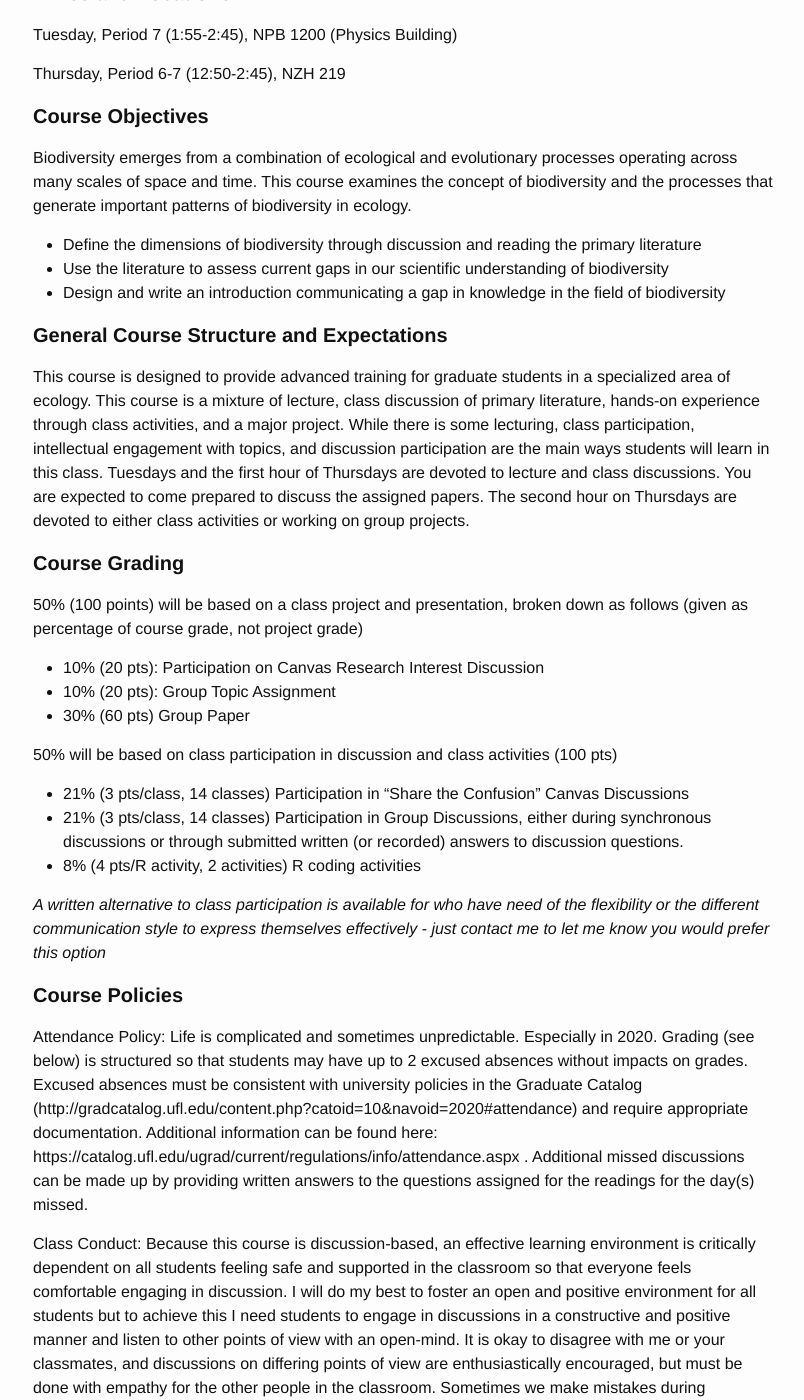
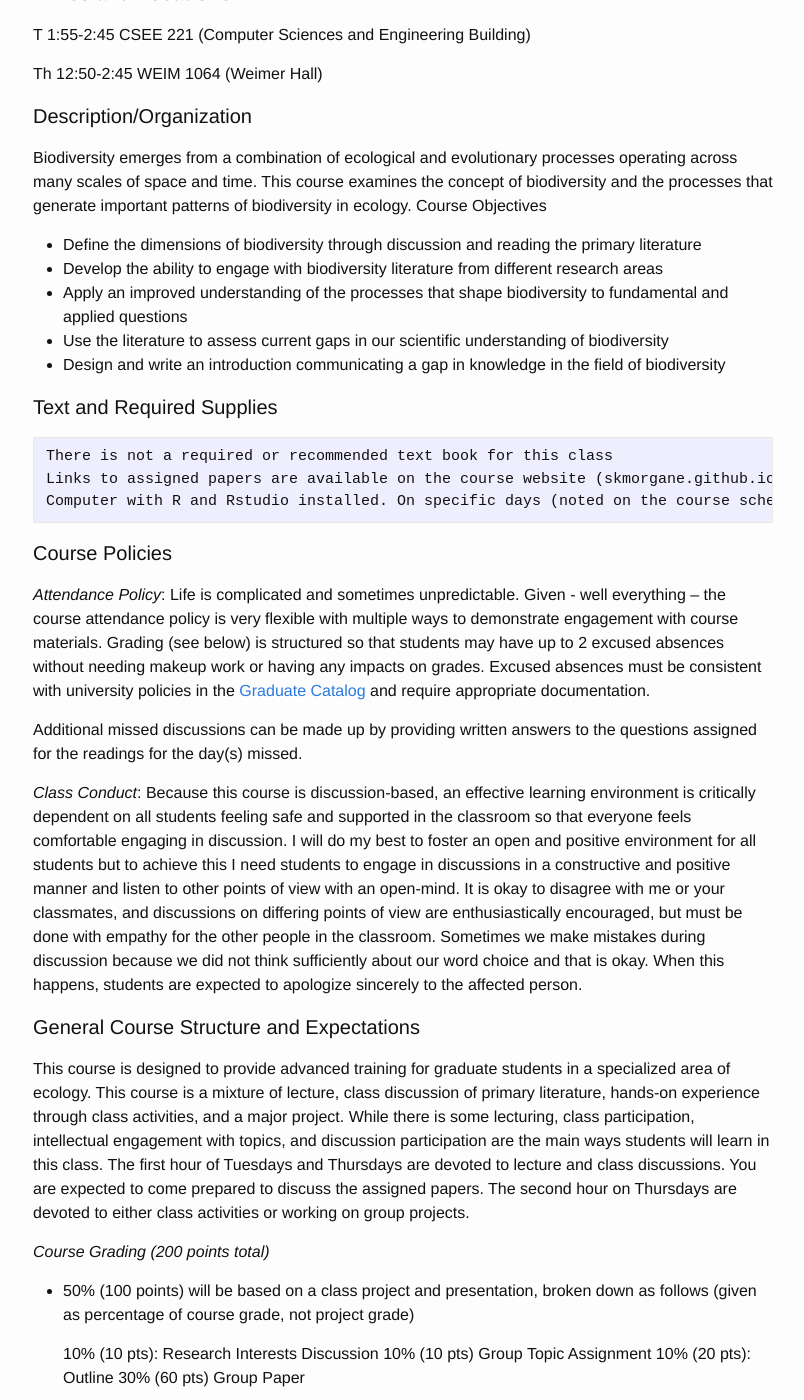
Before and after one commit to skmorgane/biodiversity-course, a Jekyll site: the page built from syllabus.md, in a window 1280 px wide and 1400 px high, scrolled down 478 px. Shown: the whole window, without its empty margins (237-1041 px from the left). Built offline with Jekyll 4.4.1, drawn with Linux system fonts in a browser that asks for light colours; some of the changed text lies outside the part shown.

Commit message:
Update syllabus for 2024

```diff
--- a/syllabus.md
+++ b/syllabus.md
@@ -13,113 +13,96 @@ title: Syllabus
 
 #### **Times and Locations**
 
-Tuesday, Period 7 (1:55-2:45), NPB 1200 (Physics Building)
+T 1:55-2:45 CSEE 221 (Computer Sciences and Engineering Building)
 
-Thursday, Period 6-7 (12:50-2:45), NZH 219
+Th 12:50-2:45 WEIM 1064 (Weimer Hall)
 
-#### **Course Objectives**
+#### Description/Organization
 
 Biodiversity emerges from a combination of ecological and evolutionary processes operating across many scales of space and time. This course examines the concept of biodiversity and the processes that generate important patterns of biodiversity in ecology.
-*	Define the dimensions of biodiversity through discussion and reading the primary literature
-*	Use the literature to assess current gaps in our scientific understanding of biodiversity
-*	Design and write an introduction communicating a gap in knowledge in the field of biodiversity
+Course Objectives
 
-#### **General Course Structure and Expectations**
+* Define the dimensions of biodiversity through discussion and reading the primary literature
+* Develop the ability to engage with biodiversity literature from different research areas
+* Apply an improved understanding of the processes that shape biodiversity to fundamental and applied questions
+* Use the literature to assess current gaps in our scientific understanding of biodiversity
+* Design and write an introduction communicating a gap in knowledge in the field of biodiversity
 
-This course is designed to provide advanced training for graduate students in a specialized area of ecology. This course is a mixture of lecture, class discussion of primary literature, hands-on experience through class activities, and a major project. While there is some lecturing, class participation, intellectual engagement with topics, and discussion participation are the main ways students will learn in this class. Tuesdays and the first hour of Thursdays are devoted to lecture and class discussions. You are expected to come prepared to discuss the assigned papers. The second hour on Thursdays are devoted to either class activities or working on group projects.
+#### Text and Required Supplies
 
-#### **Course Grading**
+    There is not a required or recommended text book for this class
+    Links to assigned papers are available on the course website (skmorgane.github.io/biodiversity-course) or via links in Canvas modules. If you are off campus, you will need to use the UF VPN.
+    Computer with R and Rstudio installed. On specific days (noted on the course schedule) laptops will be required to participate in literature search and basic computational activities. Software: We will be using R (a freely available statistical programming environment) to learn about quantitative approaches to studying biodiversity patterns. R is required. It is also recommending that student load RStudio – a freely available integrated programming environment – which makes working with R more user friendly.
 
-50% (100 points) will be based on a class project and presentation, broken down as follows (given as percentage of course grade, not project grade)
+#### Course Policies
 
-* 10% (20 pts): Participation on Canvas Research Interest Discussion
-* 10% (20 pts): Group Topic Assignment
-* 30% (60 pts) Group Paper
+*Attendance Policy*: Life is complicated and sometimes unpredictable. Given - well everything – the course attendance policy is very flexible with multiple ways to demonstrate engagement with course materials. Grading (see below) is structured so that students may have up to 2 excused absences without needing makeup work or having any impacts on grades. Excused absences must be consistent with university policies in the [Graduate Catalog](https://gradcatalog.ufl.edu/graduate/regulations/) and require appropriate documentation.
 
-50% will be based on class participation in discussion and class activities (100 pts)
-
-* 21% (3 pts/class, 14 classes) Participation in “Share the Confusion” Canvas Discussions
-* 21% (3 pts/class, 14 classes) Participation in Group Discussions, either during synchronous discussions or through submitted written (or recorded) answers to discussion questions.
-* 8% (4 pts/R activity, 2 activities) R coding activities
-
-*A written alternative to class participation is available for who have need of the flexibility or the different communication style to express themselves effectively - just contact me to let me know you would prefer this option*
-
-#### **Course Policies**
-
-Attendance Policy: Life is complicated and sometimes unpredictable. Especially in 2020. Grading (see below) is structured so that students may have up to 2 excused absences without impacts on grades. Excused absences must be consistent with university policies in the Graduate Catalog (http://gradcatalog.ufl.edu/content.php?catoid=10&navoid=2020#attendance) and require appropriate documentation.  Additional information can be found here: https://catalog.ufl.edu/ugrad/current/regulations/info/attendance.aspx .
 Additional missed discussions can be made up by providing written answers to the questions assigned for the readings for the day(s) missed.
 
-Class Conduct: Because this course is discussion-based, an effective learning environment is critically dependent on all students feeling safe and supported in the classroom so that everyone feels comfortable engaging in discussion. I will do my best to foster an open and positive environment for all students but to achieve this I need students to engage in discussions in a constructive and positive manner and listen to other points of view with an open-mind. It is okay to disagree with me or your classmates, and discussions on differing points of view are enthusiastically encouraged, but must be done with empathy for the other people in the classroom.  Sometimes we make mistakes during discussion because we did not think sufficiently about our word choice and that is okay. When this happens, students are expected to apologize sincerely to the affected person.
+*Class Conduct*: Because this course is discussion-based, an effective learning environment is critically dependent on all students feeling safe and supported in the classroom so that everyone feels comfortable engaging in discussion. I will do my best to foster an open and positive environment for all students but to achieve this I need students to engage in discussions in a constructive and positive manner and listen to other points of view with an open-mind. It is okay to disagree with me or your classmates, and discussions on differing points of view are enthusiastically encouraged, but must be done with empathy for the other people in the classroom.  Sometimes we make mistakes during discussion because we did not think sufficiently about our word choice and that is okay. When this happens, students are expected to apologize sincerely to the affected person.
 
-#### **Text and Required Supplies**
-* There is not a required or recommended text book for this class
-* Readings for this class come from journal articles available electronically through UF journal subscriptions. Links to papers are made available through the course website (skmorgane.github.io/biodiversity-course).
-* University VPN: Because many of us are off campus, you will need the university VPN to access papers. [Instructions for how to download and install the VPN](https://it.ufl.edu/ict/documentation/network-infrastructure/vpn/anyconnect-installation--configuration-guide/)
-* Laptops: On specific days (noted on the course schedule) laptops or tablets will be required to participate in literature search and basic computational activities. If you do not have a laptop or tablet, please let the instructor know and access to one can be arranged.
-* Software: We will be using R (a freely available statistical programming environment) to learn about quantitative approaches to studying biodiversity patterns. R is required. It is also recommending that students install RStudio – a freely available integrated programming environment – which makes working with R more user friendly. A good resource for walking you through how to download both of these can be found [here](http://datacarpentry.org/R-ecology-lesson/)
+#### General Course Structure and Expectations
 
-### **UF Policies**
+This course is designed to provide advanced training for graduate students in a specialized area of ecology. This course is a mixture of lecture, class discussion of primary literature, hands-on experience through class activities, and a major project. While there is some lecturing, class participation, intellectual engagement with topics, and discussion participation are the main ways students will learn in this class. The first hour of Tuesdays and Thursdays are devoted to lecture and class discussions. You are expected to come prepared to discuss the assigned papers. The second hour on Thursdays are devoted to either class activities or working on group projects.
 
-#### **University Policy on Accommodating Students with Disabilities**
+*Course Grading (200 points total)*
 
+* 50% (100 points) will be based on a class project and presentation, broken down as follows (given as percentage of course grade, not project grade)
+
+    10% (10 pts): Research Interests Discussion
+    10% (10 pts) Group Topic Assignment
+    10% (20 pts): Outline
+    30% (60 pts) Group Paper
+
+* 50% will be based on class participation in discussion and class activities (100 pts)
+
+    21% (3 pts/class, 15 classes) Participation in “Share the Confusion” Canvas Discussions
+    21% (3 pts/class, 15 classes) Participation in Group Discussions, either during synchronous discussions or through submitted written (or recorded) answers to discussion questions.
+    8% (5 pts/R activity, 2 activities) R coding activities
+
+ In case of University closure (i.e. Hurricane days or other emergencies), everyone will receive full credit for participation for the cancelled class.
+
+#### UF Policies
+*University Policy on Accommodating Students with Disabilities*
 The goal of the course is to create an environment where all students have an equivalent learning environment. If you need accommodations so that your opportunity to learn the material is equivalent to others, please do not hesitate to let me know. Students requesting accommodation for disabilities must first register with the Dean of Students Office (http://www.dso.ufl.edu/drc/). The Dean of Students Office will provide documentation to the student who must then provide this documentation to the instructor when requesting accommodation. You must submit this documentation prior to submitting assignments or taking the quizzes or exams. Accommodations are not retroactive, therefore, students should contact the office as soon as possible in the term for which they are seeking accommodations.
 
-#### **University Policy on Academic Misconduct**
+*Course Evaluation*
+the University expects students to provide feedback on the quality of instruction in this course by completing [online evaluations](https://evaluations.ufl.edu/evals). Evaluations are typically open during the last two or three weeks of the semester, but students will be given specific times when they are open. Summary results of these assessments are available to students at https://evaluations.ufl.edu/results/
 
-Academic honesty and integrity are fundamental values of the University community. Students should be sure that they understand the UF Student Honor Code at http://www.dso.ufl.edu/students.php.
+*University Policy on Academic Misconduct*
+Academic honesty and integrity are fundamental values of the University community. Students should be sure that they understand the UF Student Honor Code at http://www.dso.ufl.edu/students.php. In the conduct of this course, the following would be examples of academic misconduct - passing off as your work the work of a classmate (e.g. not participating in a group project but claiming the work as reflecting your contributions) or of another reseacher (e.g. presenting at your group project the published introduction of another individual).
 
-#### **Netiquette and Communication Courtesy**
-
+*Netiquette and Communication Courtesy*
 All members of the class are expected to follow rules of common courtesy in all email messages, threaded discussions and chats. All in-person and electronic communications related to this course are covered by the course’s code of conduct statement.
 
-#### **Getting Help**
+#### Campus Resources
 
-Other resources are available at
-http://www.distance.ufl.edu/getting-help for:
+##### Health and Wellness
 
--   Counseling and Wellness resources: U Matter, We Care is a UF resource for students in distress. If you or are friend are in mental, emotional, psychological distress for any reason, they are here to help. umatter@ufl.edu or 352 392-1575. Counseling and Wellness Center (http://www.counseling.ufl.edu/cwc, and  392-1575). Sexual Assault Recovery Services (Student Health Care Center, 392-1161)
+U Matter, We Care: If you or a friend is in distress, please contact umatter@ufl.edu or 352 392-1575 so that a team member can reach out to the student.
 
--   E-learning technical support: 352-392-4357 (select option 2) or e-mail to Learning-support@ufl.edu. https://lss.at.ufl.edu/help.shtml.
--   Career Resource Center, Reitz Union, 392-1601.  Career assistance and counseling. https://www.crc.ufl.edu/.
--   Library Support, http://cms.uflib.ufl.edu/ask. Various ways to receive assistance with respect to using the libraries or finding resources.
-- Teaching Center, Broward Hall, 392-2010 or 392-6420. General study skills and tutoring. https://teachingcenter.ufl.edu/.
-- Writing Studio, 302 Tigert Hall, 846-1138. Help brainstorming, formatting, and writing papers. https://writing.ufl.edu/writing-studio/.
+Counseling and Wellness Center: http://www.counseling.ufl.edu/cwc and  392-1575 and the University Police Department: 392-1111 or 9-1-1 for emergencies.
+
+##### Sexual Assault Recovery Services (SARS)
+
+Student Health Care Center, 392-1161.
+
+University Police Department at 392-1111 (or 9-1-1 for emergencies), or http://www.police.ufl.edu/
 
 
-Should you have any complaints with your experience in this course
-please visit Student Complaints Campus: https://www.dso.ufl.edu/documents/UF_Complaints_policy.pdf to submit a
-complaint.
+##### Academic Resources
 
-#### **Grading scale**
+E-learning technical support, 352-392-4357 (select option 2) or e-mail to Learning-support@ufl.edu. https://lss.at.ufl.edu/help.shtml
 
--   **A 93-100**
+Career Resource Center, Reitz Union, 392-1601.  Career assistance and counseling. https://www.crc.ufl.edu/
 
--   **A- 90-92**
+Library Support, http://cms.uflib.ufl.edu/ask Various ways to receive assistance with respect to using the libraries or finding resources.
 
--   **B+ 87-89**
+Teaching Center, Broward Hall, 392-2010 or 392-6420. General study skills and tutoring. https://teachingcenter.ufl.edu/
 
--   **B 83-86**
+ Writing Studio, 302 Tigert Hall, 846-1138. Help brainstorming, formatting, and writing papers. https://writing.ufl.edu/writing-studio/
 
--   **B- 80-82**
+Student Complaints Campus: https://www.dso.ufl.edu/documents/UF_Complaints_policy.pdf
 
--   **C+ 77-79**
-
--   **C 73-76**
-
--   **C- 70-72**
-
--   **D+ 67-69**
-
--   **D 60-66**
-
--   **E <60**
-
-
-#### **Course Schedule**
-
-The detailed course schedule is available on the [course website](https://skmorgane.github.io/biodiversity-course).
-
-**Disclaimer:** This syllabus represents the current plans and
-objectives. As we go through the semester, those plans may need to
-change to enhance the class learning opportunity or to accomodate natural disasters like hurricanes
-(yes, this happened twice one semester). Such changes, communicated clearly, are not unusual and should be expected.
+On-Line Students Complaints: http://www.distance.ufl.edu/student-complaint-process
```
